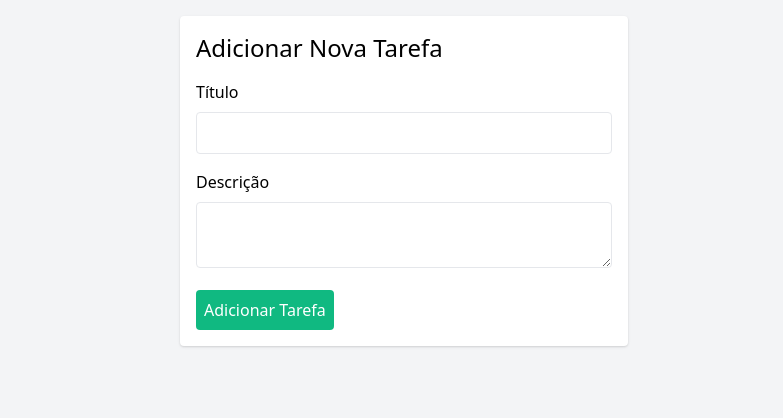
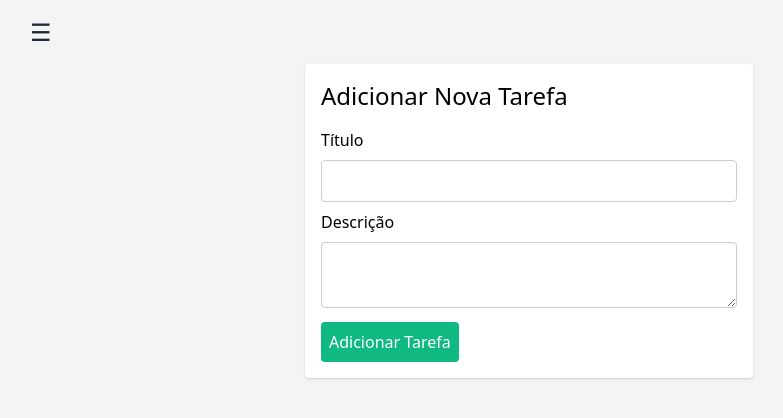
Before and after one commit to AndersonC96/todolist, a PHP site: page /add_task.php in a window 1280 px wide. Shown: the top 418 px of the page, without its empty margins (236-1019 px from the left). Run offline with PHP 8.4, Linux system fonts and the light colour scheme; the visitor is signed in with stand-in values (Sample User, id 1); tables that the repository leaves empty or names only in its code hold one stand-in row (values such as "Sample post"); grey boxes marked "Sample" are stand-in pictures.

Commit message:
Update add_task.php

```diff
--- a/add_task.php
+++ b/add_task.php
@@ -1,9 +1,18 @@
 <?php
     session_start();
-    if(!isset($_SESSION['username'])){
+    include 'db.php';
+    if (!isset($_SESSION['username'])) {
         header("Location: login.php");
         exit();
     }
+    $username = $_SESSION['username'];
+    $stmt = $conn->prepare("SELECT profile_picture FROM users WHERE username = ?");
+    $stmt->bind_param("s", $username);
+    $stmt->execute();
+    $result = $stmt->get_result();
+    $user = $result->fetch_assoc();
+    $profilePicture = $user['profile_picture'] ? 'uploads/' . $user['profile_picture'] : 'default.jpg';
+    $stmt->close();
 ?>
 <!DOCTYPE html>
 <html lang="en">
@@ -13,17 +22,173 @@
     <title>Adicionar Tarefa</title>
     <link rel="icon" type="image/png" href="./uploads/favicon.png"/>
     <link href="https://cdn.jsdelivr.net/npm/tailwindcss@2.2.19/dist/tailwind.min.css" rel="stylesheet">
+    <style>
+        .dark .dark\:bg-gray-900 {
+            background-color: #1a202c;
+        }
+        .dark .dark\:bg-gray-800 {
+            background-color: #2d3748;
+        }
+        .dark .dark\:text-white {
+            color: #ffffff;
+        }
+
+        .sidebar {
+            width: 250px;
+            height: 100vh;
+            transition: transform 0.3s;
+            position: fixed;
+            left: 0;
+            top: 0;
+            bottom: 0;
+        }
+
+        .sidebar-closed {
+            transform: translateX(-250px);
+        }
+
+        .content {
+            transition: margin-left 0.3s;
+            margin-left: 250px;
+        }
+
+        .content-margin-left {
+            margin-left: 0px;
+        }
+
+        .custom-button {
+            width: 100%;
+            padding: 0.5rem;
+            margin-bottom: 0.5rem;
+            border-radius: 0.375rem;
+            color: white;
+        }
+
+        .form-input {
+            border: 1px solid #ccc;
+            padding: 8px;
+            margin-bottom: 8px;
+            width: 100%;
+            border-radius: 4px;
+            color: black;
+        }
+
+        .dark .form-input {
+            background-color: #2d3748;
+            color: white; /* Define a cor branca para o texto no tema escuro */
+            border-color: #4b5563;
+        }
+
+        .form-label {
+            display: block;
+            margin-bottom: 4px;
+        }
+
+        .form-button {
+            background-color: #4299e1;
+            color: white;
+            padding: 8px 16px;
+            border-radius: 4px;
+            border: none;
+            cursor: pointer;
+        }
+
+        .form-button:hover {
+            background-color: #2b6cb0;
+        }
+
+        .dark .form-button {
+            background-color: #2b6cb0;
+        }
+
+        .toggle-container {
+            display: flex;
+            align-items: center;
+            justify-content: center;
+            gap: 10px;
+            margin-top: 10px;
+        }
+
+        .toggle-button {
+            width: 50px;
+            height: 25px;
+            border-radius: 50px;
+            background-color: #a0f4ff;
+            position: relative;
+            cursor: pointer;
+        }
+
+        .toggle-ball {
+            width: 22px;
+            height: 22px;
+            border-radius: 50%;
+            background-color: white;
+            position: absolute;
+            top: 1.5px;
+            left: 1.5px;
+            transition: transform 0.3s;
+        }
+
+        .dark .toggle-ball {
+            transform: translateX(25px);
+        }
+    </style>
+    <script>
+        function toggleSidebar() {
+            const sidebar = document.querySelector('.sidebar');
+            const content = document.querySelector('.content');
+            const isClosed = sidebar.classList.toggle('sidebar-closed');
+            content.classList.toggle('content-margin-left', isClosed);
+        }
+
+        function toggleTheme() {
+            const htmlElement = document.documentElement;
+            const theme = htmlElement.classList.toggle('dark') ? 'dark' : 'light';
+            localStorage.setItem('theme', theme);
+        }
+
+        document.addEventListener('DOMContentLoaded', () => {
+            const savedTheme = localStorage.getItem('theme');
+            if (savedTheme === 'dark') {
+                document.documentElement.classList.add('dark');
+            }
+        });
+    </script>
 </head>
-    <body class="bg-gray-100 p-4">
-        <div class="max-w-md mx-auto bg-white p-4 rounded shadow">
-            <h1 class="text-2xl mb-4">Adicionar Nova Tarefa</h1>
+<body class="bg-gray-100 dark:bg-gray-900 dark:text-white">
+    <div class="sidebar bg-gray-800 dark:bg-gray-900 text-white p-4 sidebar-closed">
+        <div class="flex items-center mb-4">
+            <img src="<?php echo $profilePicture; ?>" alt="Profile Picture" class="w-12 h-12 rounded-full">
+            <span class="ml-4"><?php echo $username; ?></span>
+        </div>
+        <button onclick="window.location.href='account.php'" class="custom-button bg-indigo-500 mb-4">Minha Conta</button>
+        <button onclick="toggleSidebar()" class="absolute top-4 right-4 text-gray-100 text-2xl">&times;</button>
+        <button onclick="window.location.href='add_task.php'" class="custom-button bg-green-500">Adicionar Tarefa</button>
+        <form action="logout.php" method="POST">
+            <button type="submit" class="custom-button bg-red-500">Sair</button>
+        </form>
+        <div class="mt-4 text-center">
+            <div class="toggle-container">
+                <span class="icon">🌞</span>
+                <div class="toggle-button" onclick="toggleTheme()">
+                    <div class="toggle-ball"></div>
+                </div>
+                <span class="icon">🌜</span>
+            </div>
+        </div>
+    </div>
+    <div class="content flex-grow p-4 dark:text-white">
+        <button onclick="toggleSidebar()" class="mb-4 text-gray-800 dark:text-white text-2xl">&#9776;</button>
+        <div class="max-w-md mx-auto bg-white dark:bg-gray-800 p-4 rounded shadow">
+            <h1 class="text-2xl mb-4 dark:text-white">Adicionar Nova Tarefa</h1>
             <form action="save_task.php" method="POST">
-                <label class="block mb-2">Título</label>
-                <input type="text" name="title" class="w-full p-2 border rounded mb-4" required>
-                <label class="block mb-2">Descrição</label>
-                <textarea name="description" class="w-full p-2 border rounded mb-4"></textarea>
+                <label class="block mb-2 dark:text-white">Título</label>
+                <input type="text" name="title" class="form-input w-full p-2 border rounded mb-4" required>
+                <label class="block mb-2 dark:text-white">Descrição</label>
+                <textarea name="description" class="form-input w-full p-2 border rounded mb-4"></textarea>
                 <button type="submit" class="bg-green-500 text-white p-2 rounded">Adicionar Tarefa</button>
             </form>
         </div>
+    </div>
 </body>
 </html>
```
Lines whose indentation alone changed are shown as unchanged.
